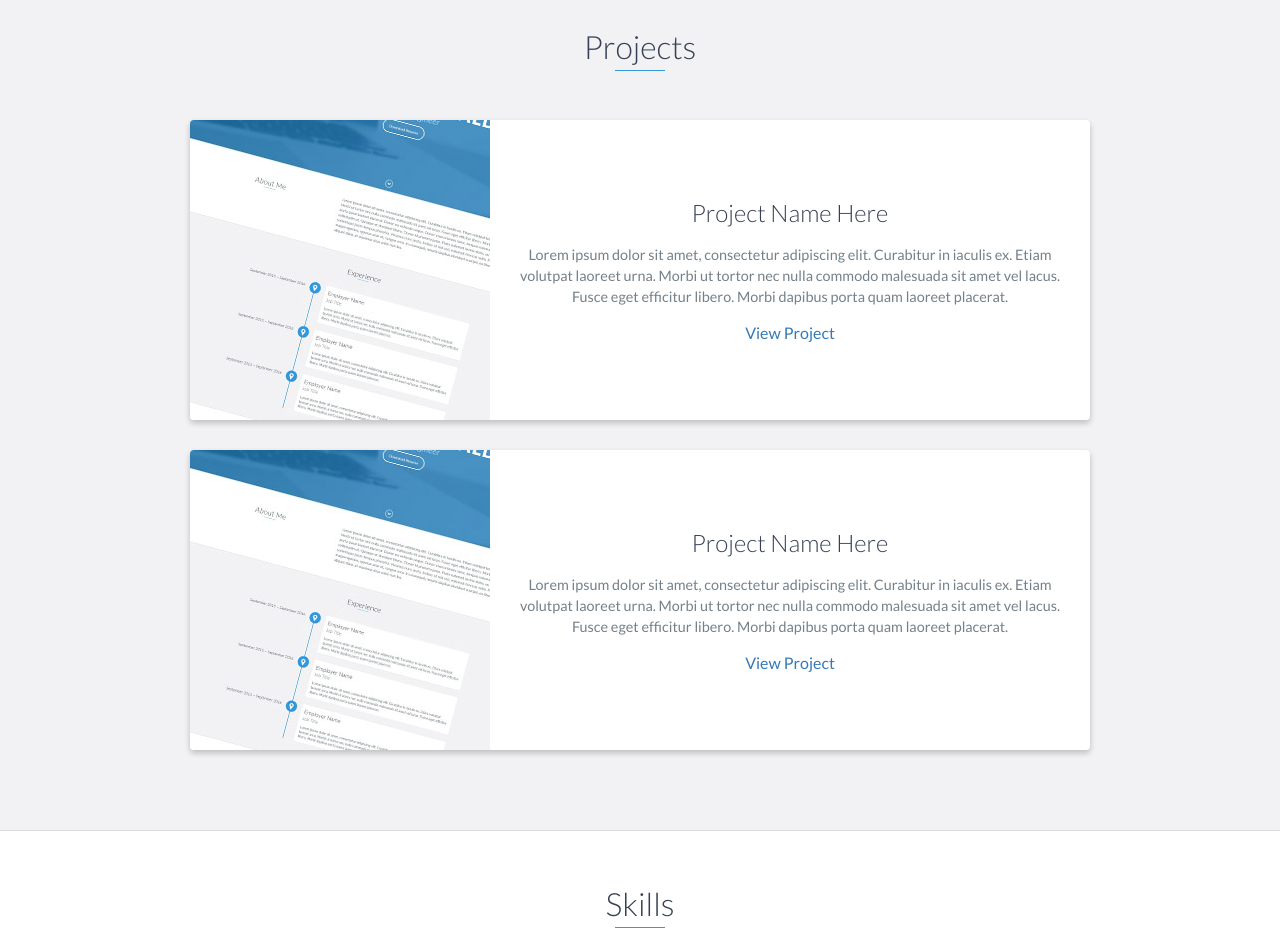
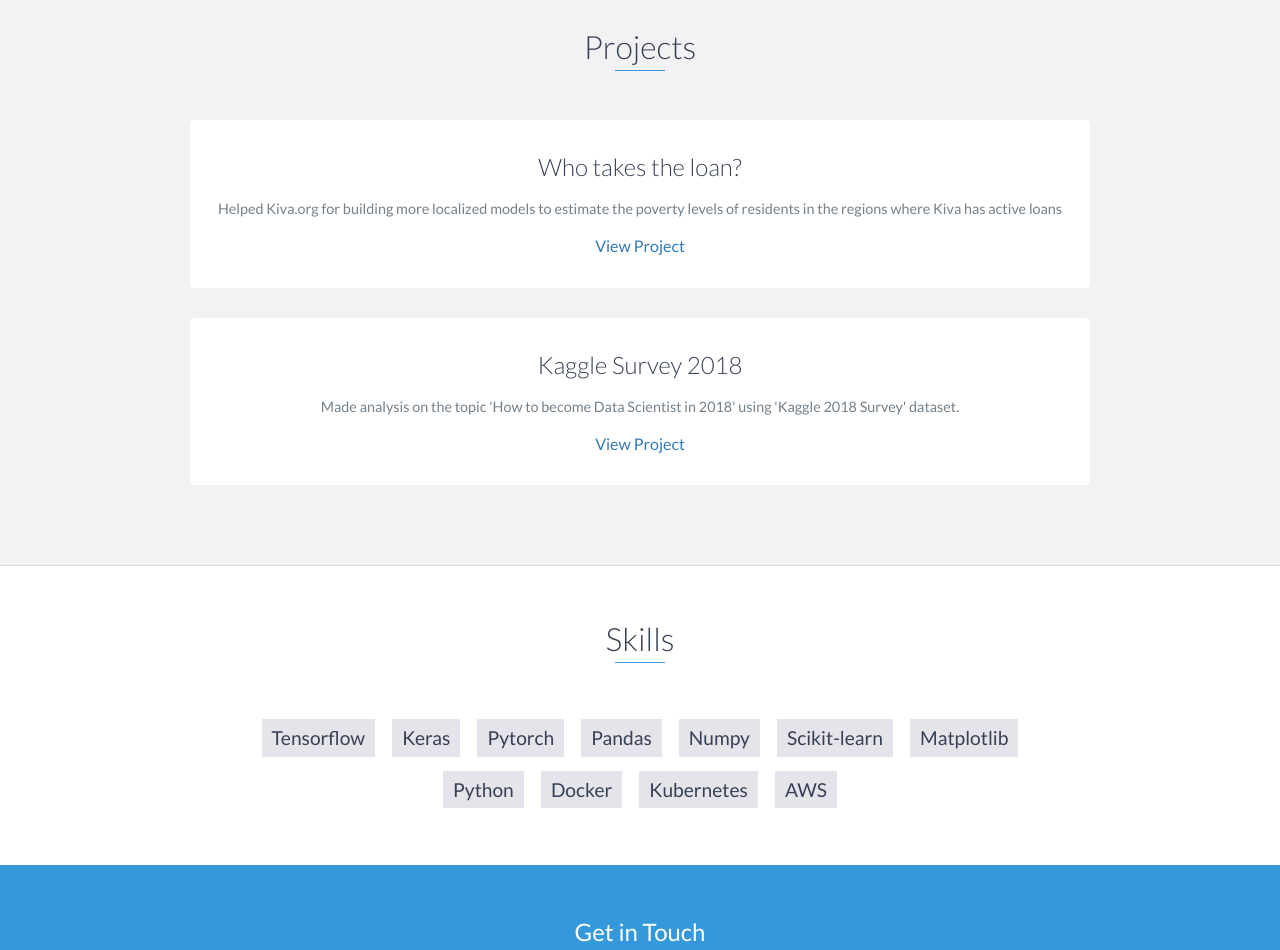
Before and after one commit to niyamatalmass/niyamatalmass.github.io, a website: page index.html in a window 1280 px wide. Shown: the part 2900-3850 px from the top of the page. Drawn offline with nearby package versions, Linux system fonts and the light colour scheme.

Commit message:
update project

```diff
--- a/index.html
+++ b/index.html
@@ -202,31 +202,25 @@
         <h2 class="heading">Projects</h2>
         <div class="container">
             <div class="row">
-                <div class="project shadow-large">
-                    <div class="project-image">
-                        <img src="images/project.jpg" />
-                    </div>
+                <div class="project no-image">
                     <!-- End .project-image -->
                     <div class="project-info">
-                        <h3>Project Name Here</h3>
+                        <h3>Who takes the loan?</h3>
                         <p>
-                            Lorem ipsum dolor sit amet, consectetur adipiscing elit. Curabitur in iaculis ex. Etiam volutpat laoreet urna. Morbi ut tortor nec nulla commodo malesuada sit amet vel lacus. Fusce eget efficitur libero. Morbi dapibus porta quam laoreet placerat.
+                            Helped Kiva.org for building more localized models to estimate the poverty levels of residents in the regions where Kiva has active loans
                         </p>
-                        <a href="#">View Project</a>
+                        <a href="https://www.kaggle.com/niyamatalmass/who-takes-the-loan">View Project</a>
                     </div>
                     <!-- End .project-info -->
                 </div>
                 <!-- End .project -->
 
-                <div class="project shadow-large">
-                    <div class="project-image">
-                        <img src="images/project.jpg" />
-                    </div>
+                <div class="project no-image">
                     <!-- End .project-image -->
                     <div class="project-info">
-                        <h3>Project Name Here</h3>
+                        <h3>Kaggle Survey 2018</h3>
                         <p>
-                            Lorem ipsum dolor sit amet, consectetur adipiscing elit. Curabitur in iaculis ex. Etiam volutpat laoreet urna. Morbi ut tortor nec nulla commodo malesuada sit amet vel lacus. Fusce eget efficitur libero. Morbi dapibus porta quam laoreet placerat.
+                            Made analysis on the topic 'How to become Data Scientist in 2018' using 'Kaggle 2018 Survey' dataset.
                         </p>
                         <a href="#">View Project</a>
                     </div>
```
Also changed, not shown: images/kiva_loan.png (added).
